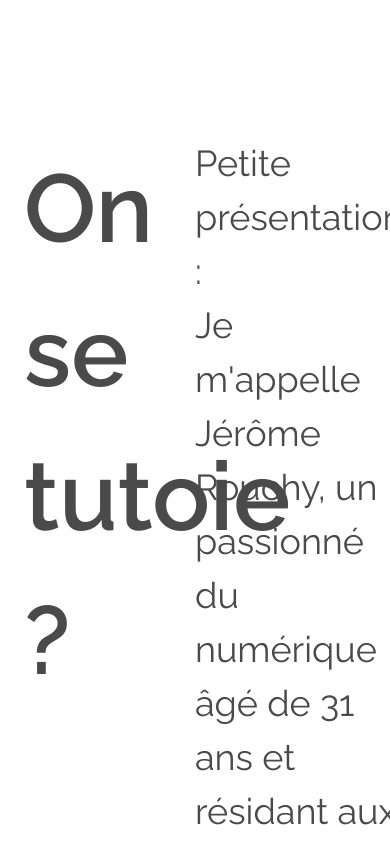
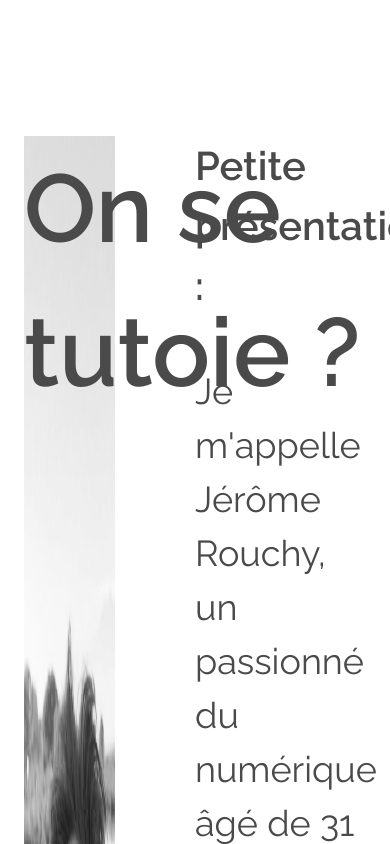
Before and after one commit to Scalou21/mon_folio, a React (Create React App) app: page /contact in a window 390 px wide. Shown: the part 920-1764 px from the top of the page. Built offline with nearby package versions, Linux system fonts and the light colour scheme.

Commit message:
Integrates scss/css for Presentation component
Intégration du css pour le composant Presentation.js dans la page à
propos.

Responsive à faire...

[Ticket: X]

```diff
--- a/sass/mystyles.scss
+++ b/sass/mystyles.scss
@@ -26,6 +26,10 @@ $resize-logo-nav: 4rem;
 
 .w-50pct {
   width: 50%;
+}
+
+.w-100pct{
+  width: 100%;
 }
 
 .w-45{
@@ -123,6 +127,10 @@ $resize-logo-nav: 4rem;
   padding-top: 10rem;
 }
 
+.pright-5{
+  padding-right: 5rem !important;
+}
+
 
 
 // Line-height
--- a/src/Pages/components_propos/Presentation.js
+++ b/src/Pages/components_propos/Presentation.js
@@ -14,28 +14,27 @@ export default function Presentation() {
         </div>
       </section>
       <section className="section is-flex is-justify-content-space-between">
-        <aside className="w-50pct">
-          <h2 className="has-text-weight-semibold fs-6 is-relative">
+        <aside className="w-50pct is-flex">
+        <h2 className="has-text-weight-semibold fs-6 w-25 absolute">
             On se tutoie ?
           </h2>
-        </aside>
-
-        <div className="w-50pct">
-          <div className="is-flex">
+        <div className="is-flex w-100pct is-justify-content-flex-end pright-5">
             <img
               src="../../assets/photo_pres.jpg"
               alt="Jérôme Rouchy"
             />
           </div>
-        </div>
 
-        <article className="w-45 fs-2-25">
-          <h3>Petite présentation :</h3>
-          <p>
+
+        </aside>
+
+        <article className="is-flex w-50pct is-flex-direction-column is-justify-content-center">
+          <h3 className="has-text-weight-semibold is-size-2">Petite présentation :</h3>
+          <p className="pt-6 fs-2-25">
             Je m'appelle Jérôme Rouchy, un passionné du numérique âgé de 31 ans
             et résidant aux abords de Dijon.
           </p>
-          <p>
+          <p className="pt-6 fs-2-25">
             Je suis titulaire du permis B et je possède également mon propre
             véhicule.
           </p>
```
Also changed, not shown: public/css/mystyles.css.
